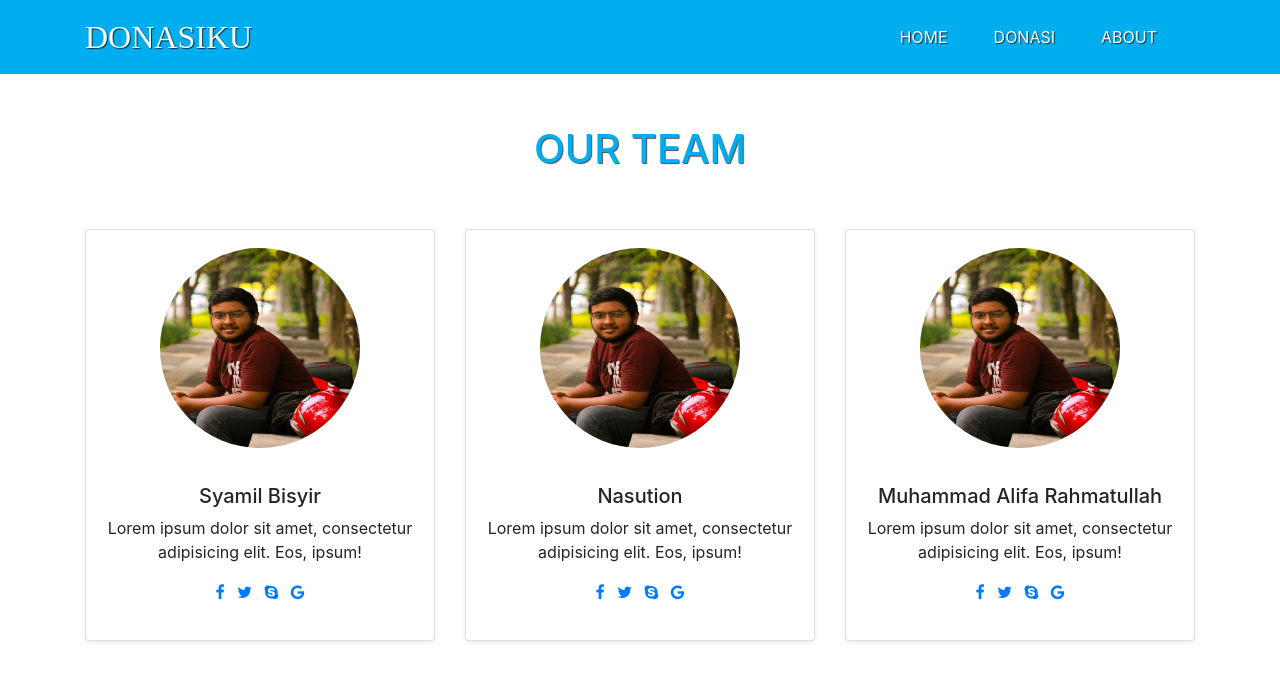
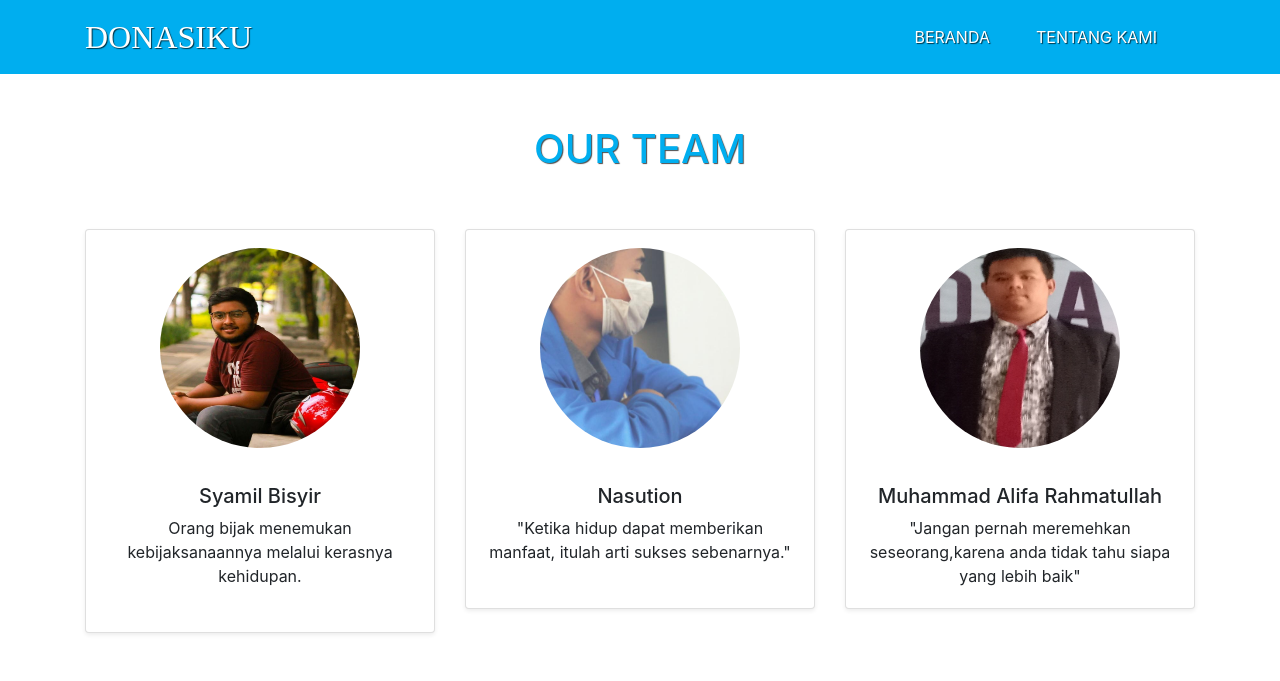
Before and after one commit to Syamil08/project_besar, a CodeIgniter app: page /tubes_v2/index.php/disaster/about in a window 1280 px wide. Shown: the top 681 px of the page. Run offline with CodeIgniter, Linux system fonts and the light colour scheme; some libraries are stand-ins or nearby versions; some web fonts are replaced.

Commit message:
in shaa allah ini fix dan bisa

```diff
--- a/application/models/M_user.php
+++ b/application/models/M_user.php
@@ -67,7 +67,8 @@ class M_user extends CI_Model
 
 	public function search($key)
 	{
-		return $this->db->like('name',$key)
+		return $this->db->where('role','petugas')
+						->like('name',$key)
 						->get('user')
 						->result();
 	}
--- a/application/views/about/index.php
+++ b/application/views/about/index.php
@@ -24,9 +24,8 @@
 		  </button>
 		  <div class="collapse navbar-collapse" id="navbarNavAltMarkup">
 		    <div class="navbar-nav ml-auto">
-		      <a class="nav-item nav-link active" href="<?php echo site_url('disaster/index')?>">Home<span class="sr-only">(current)</span></a>
-		      <a class="nav-item nav-link" href="#">Donasi</a>
-		      <a class="nav-item nav-link" href="#">About</a>
+		      <a class="nav-item nav-link active" href="<?php echo site_url('disaster/index')?>">Beranda<span class="sr-only">(current)</span></a>
+		      <a class="nav-item nav-link" href="#">Tentang Kami</a>
 		      <?php if (userdata()): ?>
 				<li class="nav-item dropdown no-arrow">
 		          <a href="#" id="userDropdown" role="button" data-toggle="dropdown" aria-haspopup="true" aria-expanded="false" class="nav-link dropdown-roggle">
@@ -67,104 +66,41 @@
 									Syamil Bisyir
 								</h5>
 								<p class="card-text">
-									Lorem ipsum dolor sit amet, consectetur adipisicing elit. Eos, ipsum!
+									Orang bijak menemukan kebijaksanaannya melalui kerasnya kehidupan.
+									<br><br>
 								</p>
-								<ul class="list-inline">
-                                        <li class="list-inline-item">
-                                            <a class="social-icon text-xs-center" target="_blank" href="#">
-                                                <i class="fa fa-facebook"></i>
-                                            </a>
-                                        </li>
-                                        <li class="list-inline-item">
-                                            <a class="social-icon text-xs-center" target="_blank" href="#">
-                                                <i class="fa fa-twitter"></i>
-                                            </a>
-                                        </li>
-                                        <li class="list-inline-item">
-                                            <a class="social-icon text-xs-center" target="_blank" href="#">
-                                                <i class="fa fa-skype"></i>
-                                            </a>
-                                        </li>
-                                        <li class="list-inline-item">
-                                            <a class="social-icon text-xs-center" target="_blank" href="#">
-                                                <i class="fa fa-google"></i>
-                                            </a>
-                                        </li>
-                                    </ul>
 							</div>
 						</div>
 					</div>
 					<div class="col-md-4">
 						<div class="card mb-4 shadow-sm">
 							<p class="paragraph">
-								<img class="rounded-circle" src="<?php echo base_url()?>assets/img/syamil.jpg" height="200px" width="200">
+								<img class="rounded-circle" src="<?php echo base_url()?>assets/img/nasution.jpeg" height="200px" width="200">
 							</p>
 							<div class="card-body">
 								<h5 class="card-text">
 									Nasution
 								</h5>
 								<p class="card-text">
-									Lorem ipsum dolor sit amet, consectetur adipisicing elit. Eos, ipsum!
+									"Ketika hidup dapat memberikan manfaat, itulah arti sukses sebenarnya."
+									<br>
+									<br>
 								</p>
-								<ul class="list-inline">
-                                        <li class="list-inline-item">
-                                            <a class="social-icon text-xs-center" target="_blank" href="#">
-                                                <i class="fa fa-facebook"></i>
-                                            </a>
-                                        </li>
-                                        <li class="list-inline-item">
-                                            <a class="social-icon text-xs-center" target="_blank" href="#">
-                                                <i class="fa fa-twitter"></i>
-                                            </a>
-                                        </li>
-                                        <li class="list-inline-item">
-                                            <a class="social-icon text-xs-center" target="_blank" href="#">
-                                                <i class="fa fa-skype"></i>
-                                            </a>
-                                        </li>
-                                        <li class="list-inline-item">
-                                            <a class="social-icon text-xs-center" target="_blank" href="#">
-                                                <i class="fa fa-google"></i>
-                                            </a>
-                                        </li>
-                                    </ul>
 							</div>
 						</div>
 					</div>
 					<div class="col-md-4">
 						<div class="card mb-4 shadow-sm">
 							<p class="paragraph">
-								<img class="rounded-circle" src="<?php echo base_url()?>assets/img/syamil.jpg" height="200px" width="200">
+								<img class="rounded-circle" src="<?php echo base_url()?>assets/img/alif.jpeg" height="200px" width="200">
 							</p>
 							<div class="card-body">
 								<h5 class="card-text">
 									Muhammad Alifa Rahmatullah
 								</h5>
 								<p class="card-text">
-									Lorem ipsum dolor sit amet, consectetur adipisicing elit. Eos, ipsum!
+									"Jangan pernah meremehkan seseorang,karena anda tidak tahu siapa yang lebih baik"
 								</p>
-								<ul class="list-inline">
-                                        <li class="list-inline-item">
-                                            <a class="social-icon text-xs-center" target="_blank" href="#">
-                                                <i class="fa fa-facebook"></i>
-                                            </a>
-                                        </li>
-                                        <li class="list-inline-item">
-                                            <a class="social-icon text-xs-center" target="_blank" href="#">
-                                                <i class="fa fa-twitter"></i>
-                                            </a>
-                                        </li>
-                                        <li class="list-inline-item">
-                                            <a class="social-icon text-xs-center" target="_blank" href="#">
-                                                <i class="fa fa-skype"></i>
-                                            </a>
-                                        </li>
-                                        <li class="list-inline-item">
-                                            <a class="social-icon text-xs-center" target="_blank" href="#">
-                                                <i class="fa fa-google"></i>
-                                            </a>
-                                        </li>
-                                    </ul>
 							</div>
 						</div>
 					</div>
--- a/application/views/disaster/read.php
+++ b/application/views/disaster/read.php
@@ -28,9 +28,8 @@
 		  </button>
 		  <div class="collapse navbar-collapse" id="navbarNavAltMarkup">
 		    <div class="navbar-nav ml-auto">
-		      <a class="nav-item nav-link active" href="<?php echo site_url('disaster/index')?>">Home<span class="sr-only">(current)</span></a>
-		      <a class="nav-item nav-link" href="#">Donasi</a>
-		      <a class="nav-item nav-link" href="#">About</a>
+		      <a class="nav-item nav-link active" href="<?php echo site_url('disaster/index')?>">Beranda<span class="sr-only">(current)</span></a>
+		      <a class="nav-item nav-link" href="<?php echo site_url('disaster/about')?>">Tentang Kami</a>
 		    </div>
 		  </div>
 		</div>
--- a/application/views/user/register.php
+++ b/application/views/user/register.php
@@ -24,9 +24,8 @@
 		  </button>
 		  <div class="collapse navbar-collapse" id="navbarNavAltMarkup">
 		    <div class="navbar-nav ml-auto">
-		      <a class="nav-item nav-link active" href="#">Home<span class="sr-only">(current)</span></a>
-		      <a class="nav-item nav-link" href="#">Donasi</a>
-		      <a class="nav-item nav-link" href="#">About</a>
+		      <a class="nav-item nav-link active" href="<?php echo site_url('disaster/index')?>">Home<span class="sr-only">(current)</span></a>
+		      <a class="nav-item nav-link" href="<?php echo site_url('disaster/about')?>">About</a>
 		    </div>
 		  </div>
 		</div>
--- a/assets/js/custom.js
+++ b/assets/js/custom.js
@@ -5,7 +5,7 @@ $(document).ready(function(){
 	$('.news-wrap').children('.news-item:lt(6)').show();
 
 	$('.load-more').click(function(){
-		$('.news-wrap').children('.news-item:hidden:lt(4)').show();
+		$('.news-wrap').children('.news-item:hidden:lt(3)').show();
 	});
 
 	$("#editor").editor({
```
Also changed, not shown: application/views/disaster/index.php (+5 -6 lines), application/views/donasi/formDonasi.php (+4 -4 lines), application/views/user/login.php (+5 -12 lines), assets/img/2c80d1c07763e9cb5fd93daa131d3b8a.jpg (added), assets/img/alif.jpeg (added), assets/img/f1f214e2889a6f322559dcec638e6c1f.jpg (added), assets/img/nasution.jpeg (added), 3 other files.
